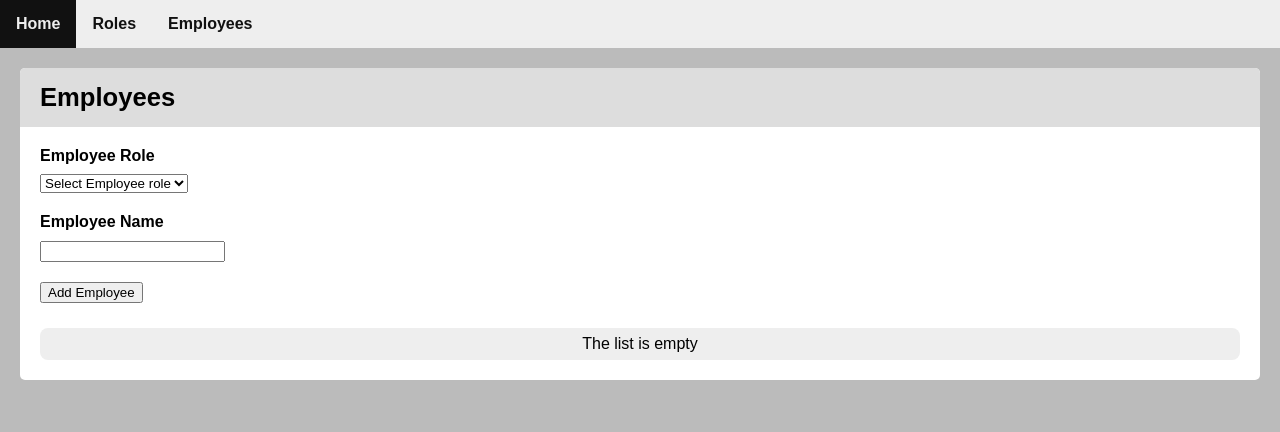
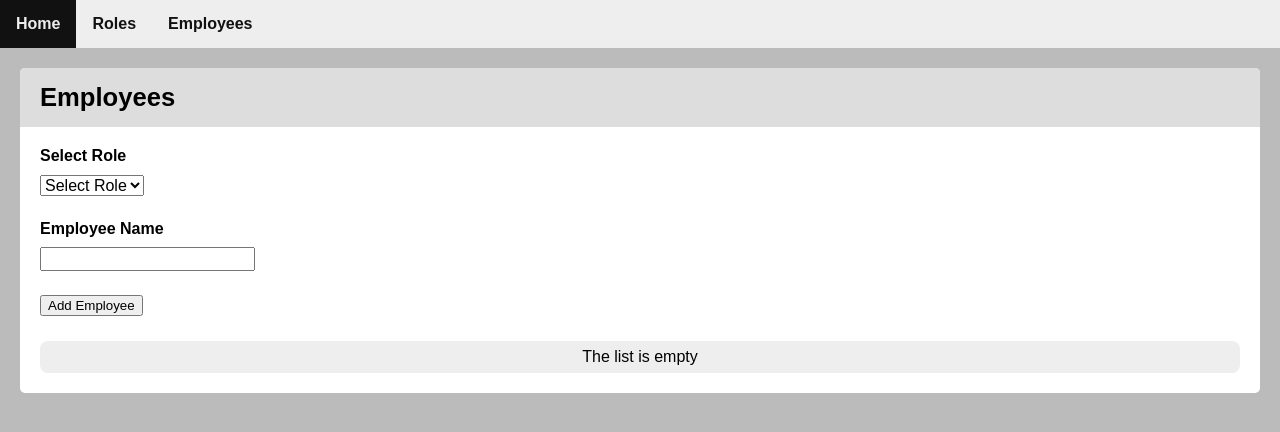
Before and after one commit to fichorka/react-redux-app, a React app: page /employees in a window 1280 px wide. Shown: the top 432 px of the page. Built offline with nearby package versions, Linux system fonts and the light colour scheme.

Commit message:
Add Formik - 3rd party component

```diff
--- a/package.json
+++ b/package.json
@@ -11,6 +11,7 @@
   "author": "",
   "license": "ISC",
   "dependencies": {
+    "formik": "^1.5.8",
     "react": "^16.10.1",
     "react-dom": "^16.10.1",
     "react-redux": "^7.1.1",
--- a/src/App.js
+++ b/src/App.js
@@ -1,13 +1,12 @@
 import React, { Component, Fragment } from 'react';
-import AddRole from './containers/AddRole'
+import RoleForm from './containers/RoleForm'
 import DataList from './containers/DataList'
-import AddEmployee from './containers/AddEmployee'
+import EmployeeForm from './containers/EmployeeForm'
 import LayoutGroup from './components/LayoutGroup'
-import { addEmployee, addRole } from './actions'
 import { TEMPLATES } from './constants'
 import { getAllEmployees, getAllRoles } from './reducers';
 import { removeRole, removeEmployee } from './actions'
-import { BrowserRouter as Router, Route, Switch, Link } from 'react-router-dom'
+import { BrowserRouter as Router, Route, Switch } from 'react-router-dom'
 import Navbar from './components/Navbar';
 
 class App extends Component {
@@ -17,7 +16,7 @@ class App extends Component {
 				<Router>
 
 					<Navbar />
-					<main class="container main">
+					<main className="container main">
 						<Switch>
 
 							<Route exact path="/" render={() => (
@@ -26,14 +25,14 @@ class App extends Component {
 
 							<Route path="/roles" render={() => (
 								<LayoutGroup title="Roles">
-									<AddRole actionCreator={addRole} />
+									<RoleForm />
 									<DataList name="roles" selector={getAllRoles} actionCreators={{ remove: removeRole }} TEMPLATE={TEMPLATES.roles} />
 								</LayoutGroup>
 							)} />
 
 							<Route path="/employees" render={() => (
 								<LayoutGroup title="Employees">
-									<AddEmployee actionCreator={addEmployee} />
+									<EmployeeForm />
 									<DataList name="employees" selector={getAllEmployees} actionCreators={{ remove: removeEmployee }} TEMPLATE={TEMPLATES.employees} />
 								</LayoutGroup>
 							)} />
--- a/src/components/BasicFormLayout.js
+++ /dev/null
@@ -1,33 +0,0 @@
-import React, { Component } from 'react';
-
-class BasicFormLayout extends Component {
-	render() {
-		const { dispatch, actionCreator, TEMPLATE, submitLabel, children } = this.props;
-		return (
-			<form onSubmit={e => {
-				e.preventDefault();
-				const args = [];
-				let isFormValid = true;
-				TEMPLATE.forEach(cellTemplate => {
-					if (cellTemplate.name !== 'actions') {
-						const { name } = cellTemplate
-						const value = e.target[name].value
-						if (!value.trim()) {
-							isFormValid = false;
-						}
-						args.push(value);
-						e.target[name].value = ''
-					}
-				})
-				if (isFormValid) {
-					dispatch(actionCreator(...args))
-				}
-			}}>
-				{children}
-				<button type="submit">{submitLabel}</button>
-			</form>
-		)
-	}
-}
-
-export default BasicFormLayout;
--- a/src/components/BasicInput.js
+++ /dev/null
@@ -1,15 +0,0 @@
-import React, { Component, Fragment } from 'react';
-
-class BasicInput extends Component {
-	render() {
-		let { name, label, type = 'text', size = '20' } = this.props;
-		return (
-			<Fragment>
-				<label className="form-input-label" htmlFor={name}>{label}</label>
-				<input className="form-input" name={name} type={type} size={size} />
-			</Fragment>
-		)
-	}
-}
-
-export default BasicInput;
--- a/src/containers/AddEmployee.js
+++ /dev/null
@@ -1,32 +0,0 @@
-import React, { Component } from 'react';
-import { addEmployee } from '../actions'
-import { connect } from 'react-redux'
-import { generateOptionItems } from '../functions'
-import BasicInput from '../components/BasicInput'
-import BasicFormLayout from '../components/BasicFormLayout'
-import { TEMPLATES } from '../constants'
-import { getAllRoles } from '../reducers'
-
-class AddEmployee extends Component {
-	render() {
-		const { dispatch, roles } = this.props
-		return (
-			<BasicFormLayout dispatch={dispatch} TEMPLATE={TEMPLATES.employees} submitLabel="Add Employee" actionCreator={addEmployee}>
-				<label className="form-input-label" htmlFor="roles">Employee Role</label>
-				<select className="form-input" name="roles">
-					<option value="">Select Employee role</option>
-					{generateOptionItems(roles)}
-				</select>
-				<BasicInput name="name" label="Employee Name" />
-			</BasicFormLayout>
-		)
-	}
-}
-
-const mapStateToProps = (state) => {
-	return {
-		roles: getAllRoles(state)
-	}
-}
-
-export default connect(mapStateToProps)(AddEmployee)
--- a/src/containers/AddRole.js
+++ /dev/null
@@ -1,19 +0,0 @@
-import React, { Component } from 'react';
-import { addRole } from '../actions'
-import { connect } from 'react-redux'
-import BasicInput from '../components/BasicInput'
-import BasicFormLayout from '../components/BasicFormLayout'
-import { TEMPLATES } from '../constants'
-
-class AddRole extends Component {
-	render() {
-		const { dispatch } = this.props;
-		return (
-			<BasicFormLayout dispatch={dispatch} TEMPLATE={TEMPLATES.roles} submitLabel="Add Role" actionCreator={addRole}>
-				<BasicInput name="name" label="Role Name" />
-			</BasicFormLayout>
-		)
-	}
-}
-
-export default connect()(AddRole)
--- /dev/null
+++ b/src/containers/EmployeeForm.js
@@ -0,0 +1,67 @@
+import React, { Component } from 'react';
+import { addEmployee } from '../actions'
+import { connect } from 'react-redux'
+import { generateOptionItems } from '../functions'
+import { getAllRoles } from '../reducers'
+import { Formik, Form, Field, ErrorMessage } from 'formik';
+
+class EmployeeForm extends Component {
+	render() {
+		const { dispatch, roles } = this.props
+		const action = addEmployee
+		return (
+			<Formik
+				initialValues={{ name: '', roles: '' }}
+				validate={values => {
+					let errors = {};
+					if (!values.name) {
+						errors.name = 'Required';
+					} if (values.roles === '') {
+						errors.roles = 'Required'
+					}
+					return errors;
+				}}
+				onSubmit={(values, { setSubmitting }) => {
+					dispatch(action(values.name, values.roles))
+					values.name = ''
+					values.roles = ''
+					setSubmitting(false)
+				}}
+			>
+				{({ isSubmitting, values, handleChange, handleBlur }) => (
+					<Form>
+
+						<label htmlFor="roles" className="form input-label">Select Role</label>
+						<select
+							name="roles"
+							value={values.roles}
+							onChange={handleChange}
+							onBlur={handleBlur}
+							className="form input"
+						>
+							<option value="">Select Role</option>
+							{generateOptionItems(roles)}
+						</select>
+						<ErrorMessage name="roles" render={msg => <span className="form input-error">{msg}</span>} />
+
+						<label htmlFor="name" className="form input-label">Employee Name</label>
+						<Field type="text" name="name" size="20" className="form input" />
+						<ErrorMessage name="name" render={msg => <span className="form input-error">{msg}</span>} />
+
+						<button type="submit" className="form submit-button" disabled={isSubmitting}>
+							Add Employee
+          </button>
+					</Form>
+				)}
+			</Formik>
+		)
+	}
+}
+
+const mapStateToProps = (state) => {
+	return {
+		roles: getAllRoles(state)
+	}
+}
+
+export default connect(mapStateToProps)(EmployeeForm)
--- /dev/null
+++ b/src/containers/RoleForm.js
@@ -0,0 +1,44 @@
+import React, { Component } from 'react';
+import { connect } from 'react-redux'
+import { addRole } from '../actions'
+import { Formik, Form, Field, ErrorMessage } from 'formik';
+
+class RoleForm extends Component {
+	render() {
+		const { dispatch } = this.props;
+		const action = addRole
+		return (
+			<Formik
+				initialValues={{ name: '' }}
+				validate={values => {
+					let errors = {};
+					if (!values.name) {
+						errors.name = 'Required';
+					}
+					return errors;
+				}}
+				onSubmit={(values, { setSubmitting }) => {
+					dispatch(action(values.name))
+					values.name = ''
+					setSubmitting(false)
+				}}
+			>
+				{({ isSubmitting }) => (
+					<Form>
+
+						<label htmlFor="name" className="form input-label">Role Name</label>
+						<Field type="text" name="name" size="15" className="form input" />
+						<ErrorMessage name="name" render={msg => <span className="form input-error">{msg}</span>} />
+
+						<button type="submit" className="form submit-button" disabled={isSubmitting}>
+							Add Role
+          </button>
+
+					</Form>
+				)}
+			</Formik>
+		)
+	}
+}
+
+export default connect()(RoleForm)
--- a/src/style.css
+++ b/src/style.css
@@ -139,11 +139,23 @@ body {
 }
 
 /* input elements */
-.form-input {
-	display: block;
-	margin: 0.7em 0 1.5em;
+.form.input {
+	display: inline-block;
+	font-size: 1em;
+	margin: 0.6em 0 1.5em;
 }
 
-.form-input-label {
+.form.input-label {
+	display: block;
 	font-weight: bold
 }
+
+.form.submit-button {
+	display: block
+}
+
+.form.input-error {
+	display: inline-block;
+	margin: 0 1em;
+	color: #b33
+}
```
Also changed, not shown: src/constants.js (+8 -2 lines).
